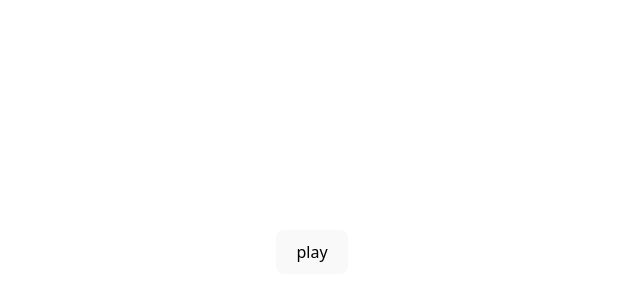
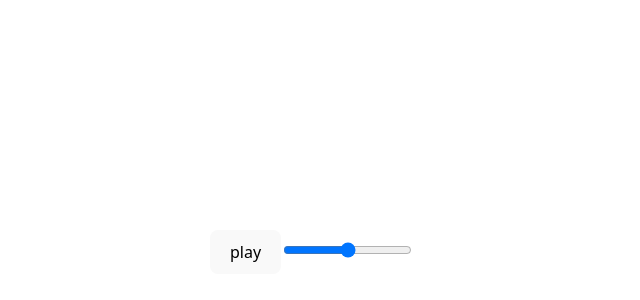
Before and after one commit to isaiah0812/zaemadethis-singles-project, a React (Vite) app in the folder client/: page / in a window 1280 px wide. Shown: the part 148-448 px from the top of the page, without its empty margins (328-968 px from the left). Built offline with nearby package versions, Linux system fonts and the light colour scheme.

Commit message:
create volume slider

```diff
--- a/client/src/App.tsx
+++ b/client/src/App.tsx
@@ -1,5 +1,6 @@
 import './App.css'
 import PlayOrPauseButton from './components/playOrPauseButton';
+import VolumeSlider from './components/volumeSlider';
 
 function App() {
   const song = new Audio('Dont_Go_Way_Nobody.mp3');
@@ -7,6 +8,7 @@ function App() {
   return (
     <>
       <PlayOrPauseButton song={song} />
+      <VolumeSlider song={song} />
     </>
   )
 }
--- /dev/null
+++ b/client/src/components/volumeSlider.tsx
@@ -0,0 +1,15 @@
+import { useEffect, useState } from "react"
+
+interface VolumeSliderProps {
+  song: HTMLMediaElement
+}
+
+export default function VolumeSlider({ song }: VolumeSliderProps) {
+  const [ volume, setVolume ] = useState(50);
+  useEffect(() => {
+    song.volume = volume / 100
+  }, [volume])
+  return (
+    <input type="range" name="volume" min="0" max="100" value={volume} onChange={(e) => setVolume(parseInt(e.target.value))} />
+  )
+}
```
